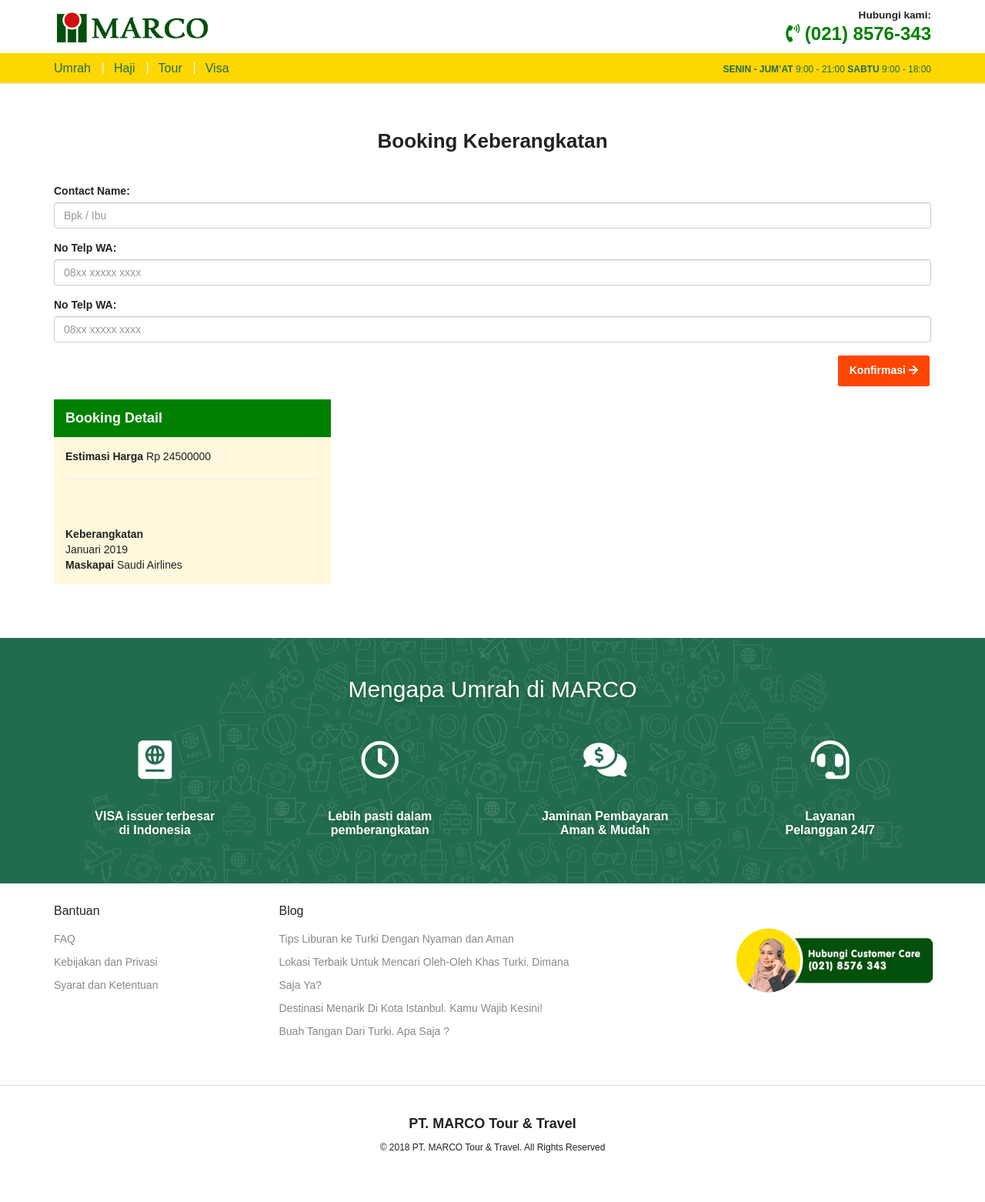
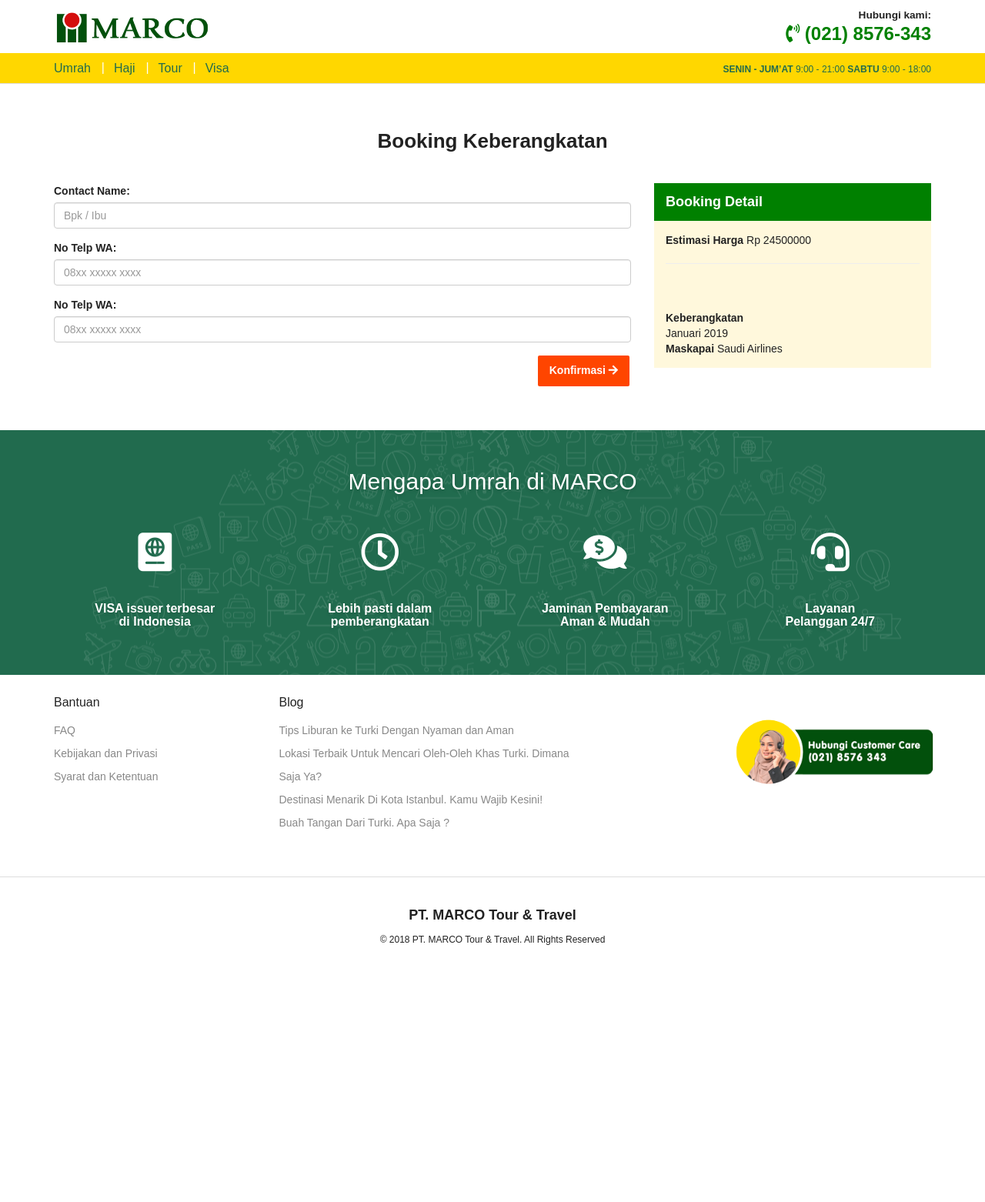
Before and after one commit to kemtol/marco, a Jekyll site: the page built from pages/booking.html, in a window 1280 px wide. Shown: the whole page at 77% size. Built offline with Jekyll 4.4.1, drawn with Linux system fonts in a browser that asks for light colours; nearby versions of some CDN libraries; a script that is not in the unit is left out; after the commit the page ends 1292 px from its top, so only the background shows below that.

Commit message:
Update booking.html

```diff
--- a/pages/booking.html
+++ b/pages/booking.html
@@ -9,7 +9,7 @@
       <h1 class="text-center">Booking Keberangkatan</h1>
     </div>
 
-    <div class="col-xs-12">
+    <div class="col-xs-12 col-md-8 a1">
       <form class="form-horizontal">
         <fieldset>
           <!-- Text input-->
```
